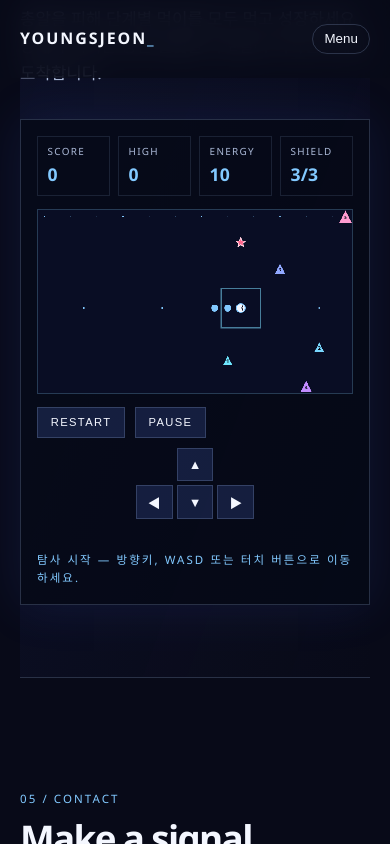
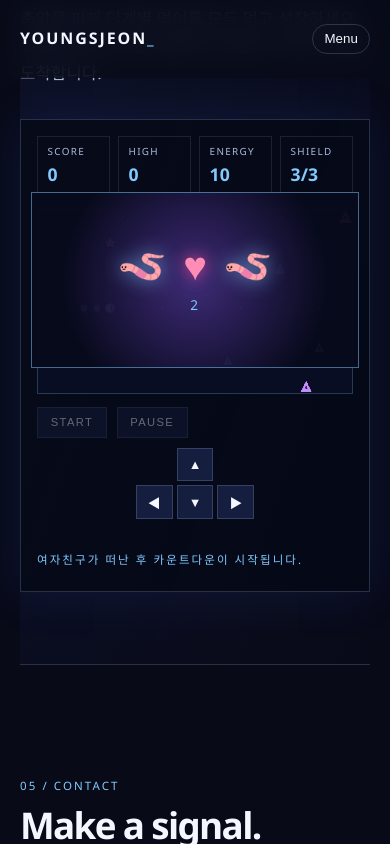
Before and after one commit to youngsjeon/youngsjeon.github.io, a plain HTML site: page index.html in a window 390 px wide. Both pictures are taken after a click on the button "START". Shown: the part 2595-3439 px from the top of the page. Drawn offline with Linux system fonts and the light colour scheme.

Commit message:
Add game intro countdown and ending scene

```diff
--- a/game.js
+++ b/game.js
@@ -7,6 +7,10 @@
   const energyEl = document.querySelector('#energy');
   const shieldEl = document.querySelector('#shield');
   const statusEl = document.querySelector('#game-status');
+  const scene = document.querySelector('#game-scene');
+  const sceneHearts = document.querySelector('#scene-hearts');
+  const sceneCouple = document.querySelector('#scene-couple');
+  const sceneMessage = document.querySelector('#scene-message');
   const startButton = document.querySelector('#start-game');
   const pauseButton = document.querySelector('#pause-game');
   const restartPrompt = document.querySelector('#restart-prompt');
@@ -16,7 +20,7 @@
   const state = {
     cols: 24, rows: 14, cell: 30, worm: [], direction: { x: 1, y: 0 }, nextDirection: { x: 1, y: 0 },
     food: [], bullets: [], enemy: { x: 4, y: 2, direction: 1, drop: 0 }, score: 0, energy: 10, shield: 3,
-    highScore: Number.isFinite(storedHigh) ? storedHigh : 0, timer: null, bulletTimer: null, running: false, paused: false,
+    highScore: Number.isFinite(storedHigh) ? storedHigh : 0, timer: null, bulletTimer: null, sequenceTimers: [], running: false, paused: false,
     level: 0, tickMs: 260
   };
   highScoreEl.textContent = String(state.highScore);
@@ -42,7 +46,14 @@
     if (state.bulletTimer) window.clearInterval(state.bulletTimer);
     state.timer = null;
     state.bulletTimer = null;
+    state.sequenceTimers.forEach((timer) => window.clearTimeout(timer));
+    state.sequenceTimers = [];
   };
+  const showScene = (message, ending = false, countdown = '') => {
+    scene.hidden = false; scene.dataset.scene = ending ? 'ending' : 'intro'; sceneMessage.textContent = countdown || message;
+    sceneHearts.hidden = !ending; sceneCouple.innerHTML = ending ? '<span class="scene-worm">🪱</span><span class="scene-love">♥　💋　♥</span><span class="scene-worm">🪱</span>' : '<span class="scene-worm">🪱</span><span class="scene-love">♥</span><span class="scene-worm">🪱</span>';
+  };
+  const hideScene = () => { scene.hidden = true; sceneHearts.hidden = true; };
   const addFood = (count) => {
     while (state.food.length < count) state.food.push({ ...randomFreeCell(), level: Math.min(5, state.food.length + 1) });
   };
@@ -111,6 +122,7 @@
     if (state.shield > 0 && state.running) { ctx.strokeStyle = `rgba(124, 220, 255, ${.18 + state.shield * .12})`; ctx.lineWidth = 3; ctx.strokeRect((state.worm[0].x - 1) * state.cell, (state.worm[0].y - 1) * state.cell, state.cell * 3, state.cell * 3); }
   };
   const setDirection = (direction) => {
+    if (!state.running) return;
     const vectors = { up: { x: 0, y: -1 }, down: { x: 0, y: 1 }, left: { x: -1, y: 0 }, right: { x: 1, y: 0 } };
     const next = vectors[direction];
     if (!next || (next.x + state.direction.x === 0 && next.y + state.direction.y === 0)) return;
@@ -160,8 +172,9 @@
     if (bulletHit) { state.bullets = state.bullets.filter((bullet) => !(Math.round(bullet.x) === head.x && Math.round(bullet.y) === head.y)); hit(); }
     moveEnemy(); draw();
   };
-  const end = (won) => { state.running = false; state.paused = false; stopTimers(); if (state.score > state.highScore) { state.highScore = state.score; localStorage.setItem('worm-high-score', String(state.highScore)); } updateHud(); draw(); setStatus(won ? 'MISSION COMPLETE — 이제 여자친구를 만나러 갑니다.' : 'GAME OVER — 다시 시작하겠습니까?'); restartPrompt.hidden = won; startButton.textContent = 'RESTART'; pauseButton.disabled = true; };
-  const start = () => { restartPrompt.hidden = true; reset(); state.running = true; startButton.textContent = 'RESTART'; pauseButton.disabled = false; state.timer = window.setInterval(tick, state.tickMs); state.bulletTimer = window.setInterval(fire, 5000); setStatus('탐사 시작 — 방향키, WASD 또는 터치 버튼으로 이동하세요.'); draw(); };
+  const end = (won) => { state.running = false; state.paused = false; stopTimers(); if (state.score > state.highScore) { state.highScore = state.score; localStorage.setItem('worm-high-score', String(state.highScore)); } updateHud(); draw(); setStatus(won ? 'MISSION COMPLETE — 이제 여자친구를 만나러 갑니다.' : 'GAME OVER — 다시 시작하겠습니까?'); restartPrompt.hidden = won; startButton.textContent = 'RESTART'; pauseButton.disabled = true; if (won) showScene('MISSION COMPLETE', true); };
+  const beginPlay = () => { hideScene(); state.running = true; startButton.disabled = false; startButton.textContent = 'RESTART'; pauseButton.disabled = false; state.timer = window.setInterval(tick, state.tickMs); state.bulletTimer = window.setInterval(fire, 5000); setStatus('탐사 시작 — 방향키, WASD 또는 터치 버튼으로 이동하세요.'); draw(); };
+  const start = () => { restartPrompt.hidden = true; stopTimers(); reset(); state.running = false; startButton.disabled = true; pauseButton.disabled = true; showScene('GET READY'); setStatus('여자친구가 떠난 후 카운트다운이 시작됩니다.'); const sequence = [{ delay: 900, message: '여자친구가 떠났습니다.' }, { delay: 1700, countdown: '3' }, { delay: 2400, countdown: '2' }, { delay: 3100, countdown: '1' }, { delay: 3800, play: true }]; sequence.forEach((step) => { const timer = window.setTimeout(() => { if (step.play) beginPlay(); else showScene(step.message || 'GET READY', false, step.countdown); }, step.delay); state.sequenceTimers.push(timer); }); };
   startButton.addEventListener('click', start);
   pauseButton.addEventListener('click', () => { if (!state.running) return; state.paused = !state.paused; pauseButton.textContent = state.paused ? 'RESUME' : 'PAUSE'; setStatus(state.paused ? '일시정지 — RESUME을 눌러 계속하세요.' : '탐사 재개'); draw(); });
   restartYes.addEventListener('click', start);
--- a/index.html
+++ b/index.html
@@ -67,6 +67,11 @@
         <div class="game-shell">
           <div class="game-toolbar"><div><span class="hud-label">SCORE</span><strong id="score">0</strong></div><div><span class="hud-label">HIGH</span><strong id="high-score">0</strong></div><div><span class="hud-label">ENERGY</span><strong id="energy">10</strong></div><div><span class="hud-label">SHIELD</span><strong id="shield">3/3</strong></div></div>
           <canvas id="game-canvas" width="720" height="420" aria-label="우주 지렁이 게임 화면"></canvas>
+          <div id="game-scene" class="game-scene" hidden aria-live="polite">
+            <div id="scene-hearts" class="scene-hearts" aria-hidden="true">♥　♥　♥</div>
+            <div id="scene-couple" class="scene-couple"><span class="scene-worm">🪱</span><span class="scene-love">♥</span><span class="scene-worm">🪱</span></div>
+            <p id="scene-message" class="scene-message"></p>
+          </div>
           <div class="game-controls" aria-label="게임 조작">
             <button class="game-button" id="start-game" type="button">START</button>
             <button class="game-button" id="pause-game" type="button" disabled>PAUSE</button>
--- a/styles.css
+++ b/styles.css
@@ -55,6 +55,14 @@
 .hud-label { color: var(--muted); font-size: .62rem; letter-spacing: .13em; }
 .game-toolbar strong { color: var(--blue); font-size: 1.1rem; }
 #game-canvas { display: block; width: 100%; height: auto; border: 1px solid rgba(130, 201, 255, .26); image-rendering: pixelated; }
+.game-shell { position: relative; }
+.game-scene { position: absolute; inset: 4.55rem 1rem auto; min-height: 13rem; display: grid; place-items: center; align-content: center; gap: .6rem; padding: 1.5rem; color: var(--ink); text-align: center; background: radial-gradient(circle, rgba(65, 44, 123, .96), rgba(7, 10, 27, .97) 72%); border: 1px solid rgba(130, 201, 255, .5); }
+.game-scene[hidden] { display: none; }
+.scene-couple { display: flex; align-items: center; gap: 1rem; font-size: clamp(2.5rem, 8vw, 4rem); line-height: 1; }
+.scene-worm { display: inline-block; filter: drop-shadow(0 0 .6rem rgba(130, 201, 255, .8)); }
+.scene-love, .scene-hearts { color: #ff8db6; text-shadow: 0 0 1rem rgba(255, 80, 150, .8); }
+.scene-hearts { min-height: 1.5rem; font-size: 1.2rem; letter-spacing: .4rem; }
+.scene-message { margin: 0; color: var(--blue); font-size: .85rem; letter-spacing: .12em; text-transform: uppercase; }
 .game-controls { display: flex; align-items: center; gap: .6rem; margin-top: .8rem; }
 .game-button, .d-pad button { color: var(--ink); border: 1px solid var(--line); background: rgba(37, 52, 103, .5); cursor: pointer; }
 .game-button { padding: .55rem .8rem; font-size: .7rem; letter-spacing: .12em; }
@@ -83,5 +91,6 @@
   .hero { min-height: 70vh; }
   .game-controls { align-items: flex-start; flex-wrap: wrap; }
   .d-pad { width: 100%; margin-left: 0; justify-content: center; }
+  .game-scene { inset: 4.55rem .6rem auto; min-height: 11rem; }
   .site-footer { align-items: flex-start; flex-direction: column; }
 }
```
